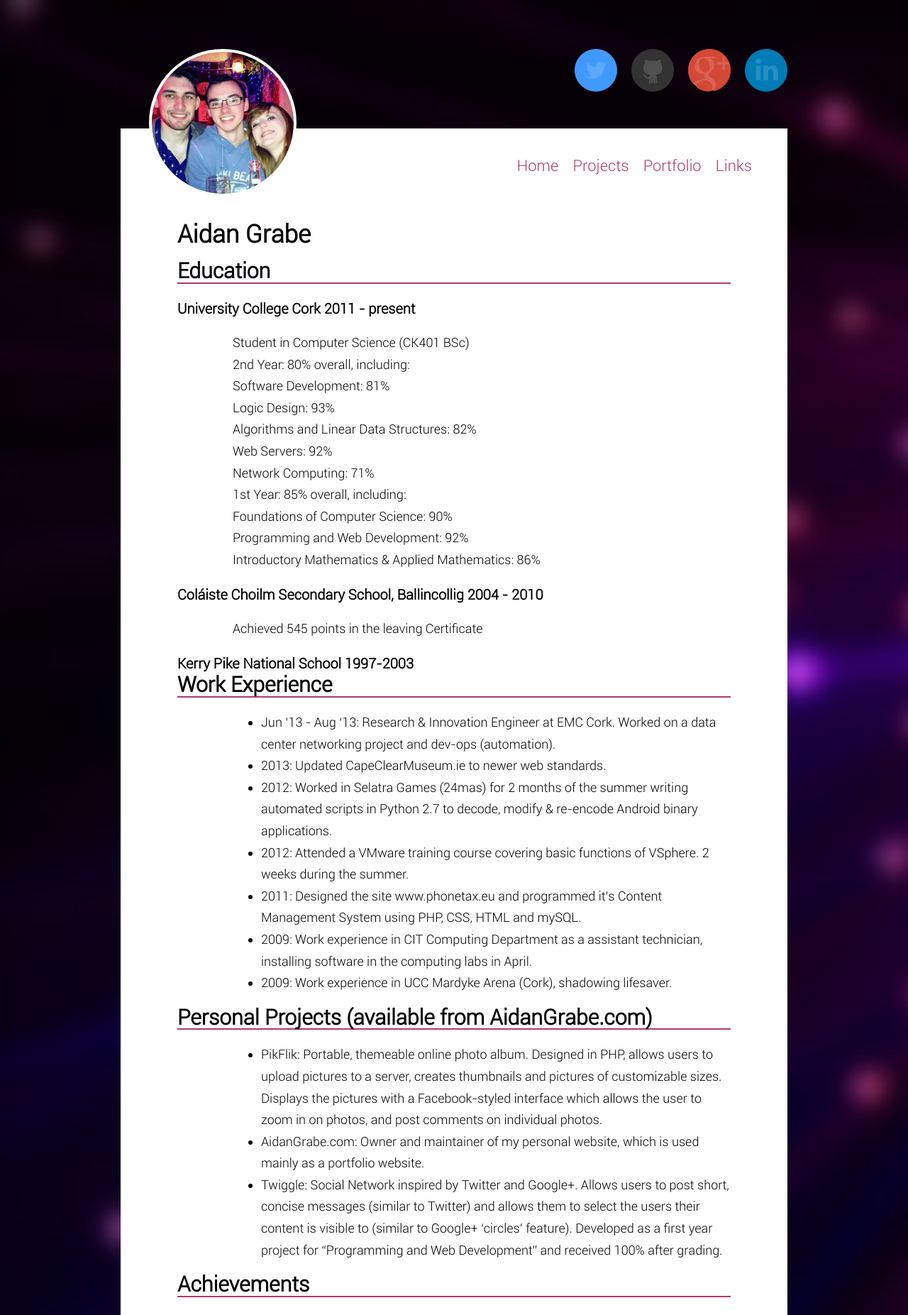
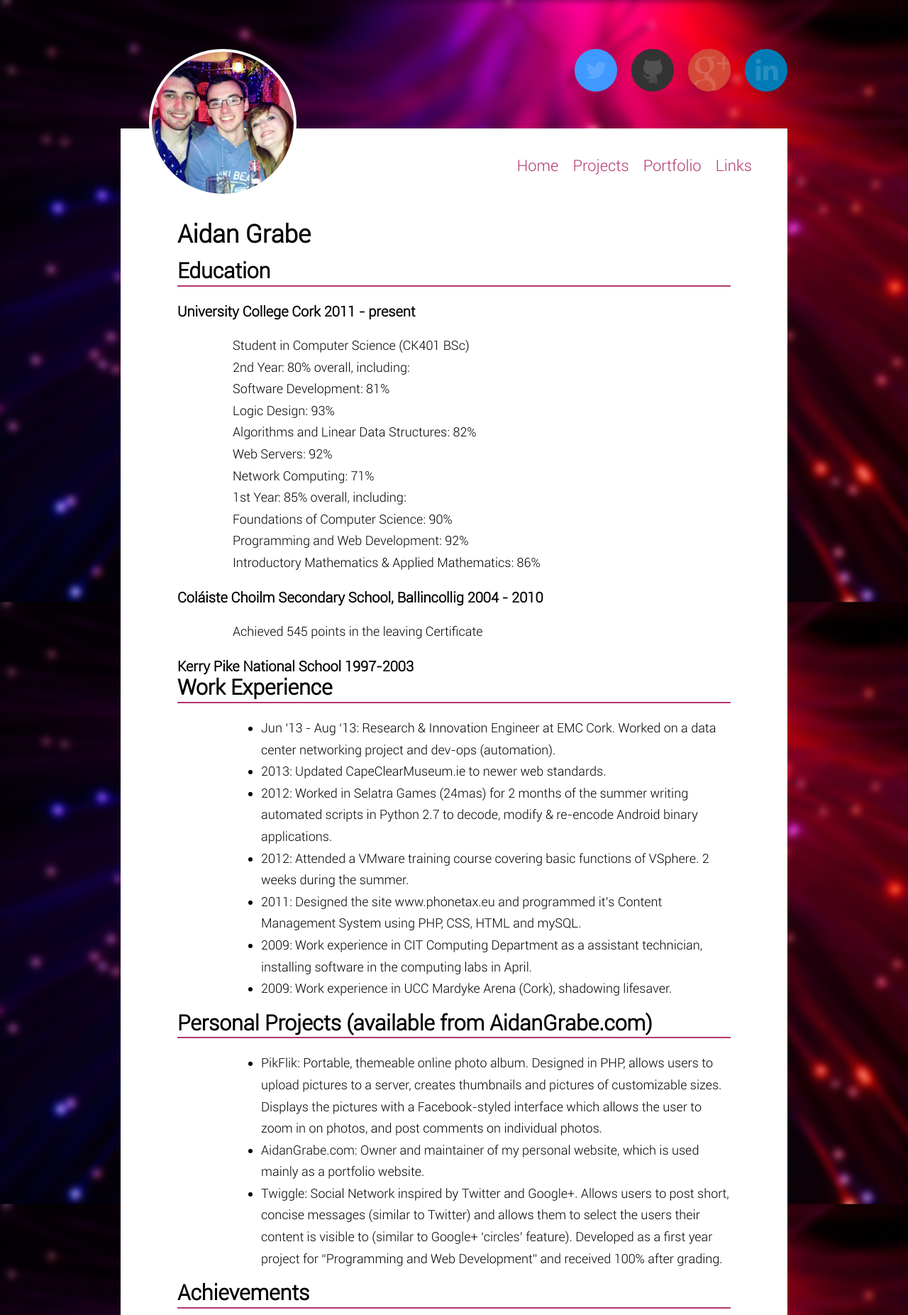
Before and after one commit to aidangrabe/aidangrabe.com, a PHP site: page /cv in a window 1280 px wide. Shown: the top 1853 px of the page at 71% size. Run offline with PHP 8.4, Linux system fonts and the light colour scheme.

Commit message:
Removed sass-cache files.
Made a few minor CSS fixes.

```diff
--- a/res/css/main.css
+++ b/res/css/main.css
@@ -38,7 +38,7 @@
     text-decoration: underline; }
 
 body {
-  background: url(../img/site/main-bg.jpg);
+  background: url(../img/site/main-bg.jpg) center top fixed;
   -webkit-background-size: cover;
   -moz-background-size: cover;
   -ms-background-size: cover;
@@ -58,7 +58,8 @@
   clear: both;
   font-size: 30px;
   font-size: 3rem;
-  margin-bottom: 20px; }
+  margin-bottom: 20px;
+  padding-bottom: 4px; }
 
 h3 {
   font-size: 20px;
@@ -241,6 +242,11 @@
       .project .cover img {
         height: 128px; } }
 
+.project-languages {
+  list-style: none;
+  padding: 0 0 0 10px;
+  margin: 0 0 20px 0; }
+
 #resume h1, #resume h2 {
   clear: both; }
 #resume h1 {
--- a/res/css/sass/base.scss
+++ b/res/css/sass/base.scss
@@ -8,7 +8,7 @@
 }
 
 body {
-    background: url(#{$dir-img}/main-bg.jpg);
+    background: url(#{$dir-img}/main-bg.jpg) center top fixed;
     @include vendor-prefix(background-size, cover);
     @include font-size(1.8);
     font-family: roboto;
@@ -24,6 +24,7 @@
     clear: both;
     @include font-size(3);
     margin-bottom: 20px;
+    padding-bottom: 4px;
 }
 
 h3 {
--- a/res/css/sass/project.scss
+++ b/res/css/sass/project.scss
@@ -35,3 +35,9 @@
         }
     }
 }
+
+.project-languages {
+    list-style: none;
+    padding: 0 0 0 10px;
+    margin: 0 0 20px 0;
+}
--- a/res/css/sass/resume.scss
+++ b/res/css/sass/resume.scss
@@ -5,11 +5,6 @@
     h1 {
         margin: 20px 0;
     }
-    h2 {
-    }
-    h3 {
-
-    }
     p, ul {
         margin-left: 10%;
     }
--- a/src/templates/Projects.php
+++ b/src/templates/Projects.php
@@ -5,14 +5,14 @@
         over the past few years. These may include both College and personal
         projects, divided up by language.
     </p>
-    <p>
+    <div>
         Languages:
         <ul class="project-languages">
             <?php foreach ($languages as $lang => $p): ?>
             <li><a href="#<?php echo $lang; ?>"><?php echo $lang; ?></a></li>
             <?php endforeach; ?>
         </ul>
-    </p>
+    </div>
 </article>
 
 <?php foreach ($languages as $lang => $projects): ?>
```
